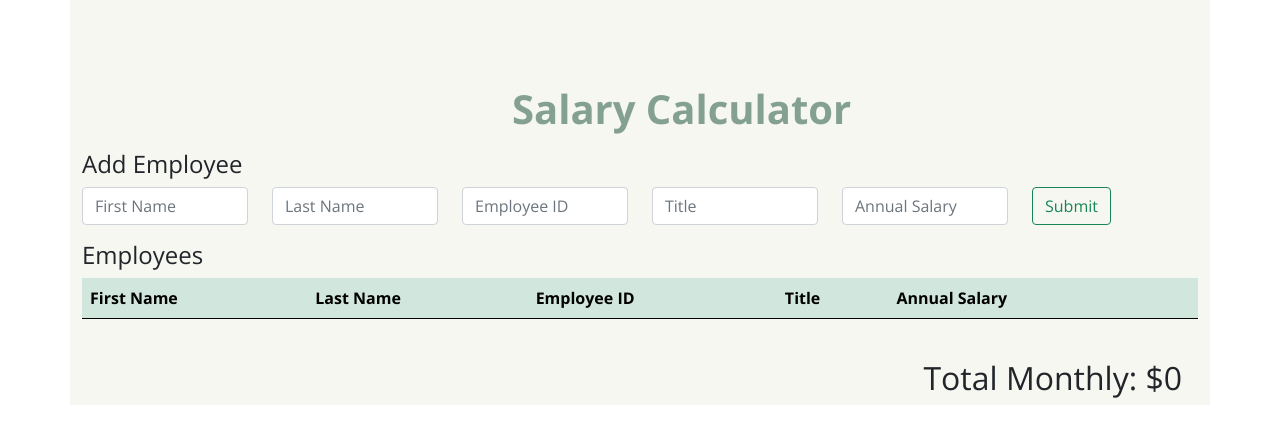
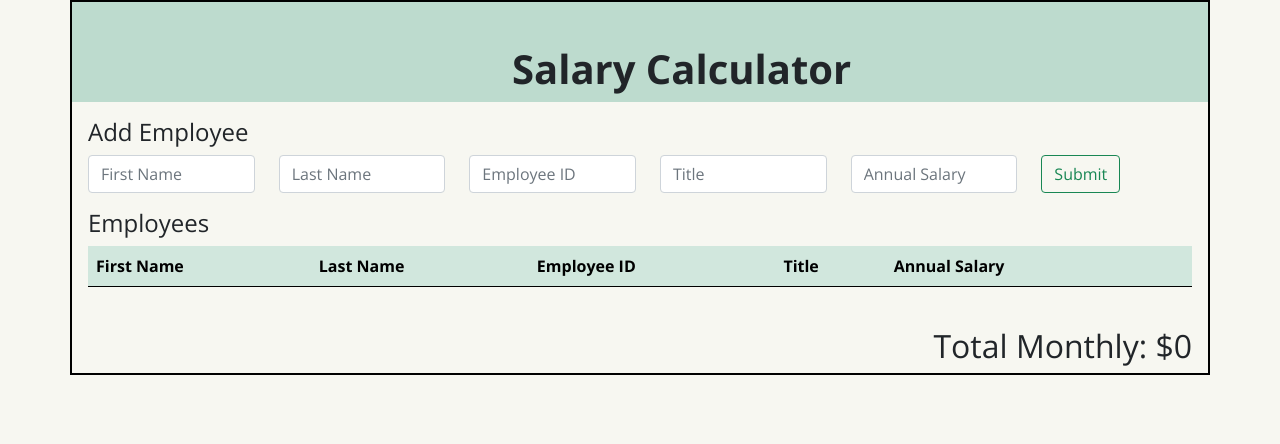
Before and after one commit to jordan-ashbacher/jquery-salary-calculator, a plain HTML site: page index.html in a window 1280 px wide. Drawn offline with nearby package versions, Linux system fonts and the light colour scheme.

Commit message:
adds formatting and styling updates in styles.css

```diff
--- a/styles.css
+++ b/styles.css
@@ -1,20 +1,24 @@
 body {
     font-family: 'Open Sans', sans-serif;
+    background-color: #f7f7f1;
 }
 
 .container {
     background-color: #f7f7f1;
+    border: 2px solid black;
+    padding: 0;
 }
 
 header {
-    height: 150px;
+    height: 100px;
+    background-color: #bddbce;
+    margin-bottom: 1rem;
 }
 
 .title {
     position: absolute;
-    top: 85px;
+    top: 45px;
     left: 40%;
-    color: #83a093;
     font-weight: bold;
 }
 
@@ -28,10 +32,13 @@ header {
 
 .input-container {
     margin-bottom: 1rem;
+    margin-left: 1rem;
 }
 
 #employee-table {
     margin-bottom: 2rem;
+    margin-left: 1rem;
+    margin-right: 1rem;
 }
 
 .expense-container {
```
